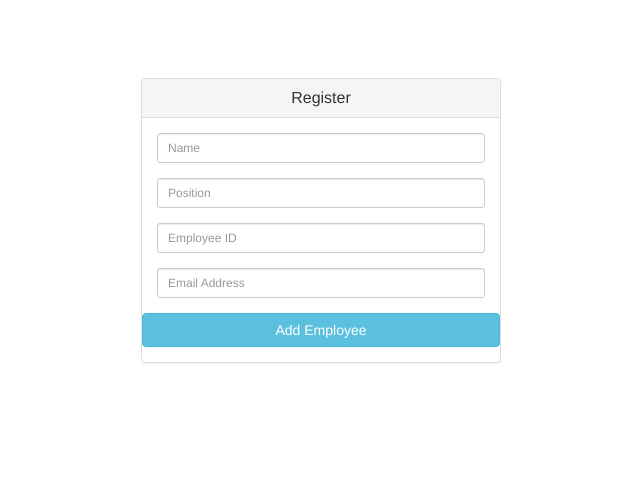
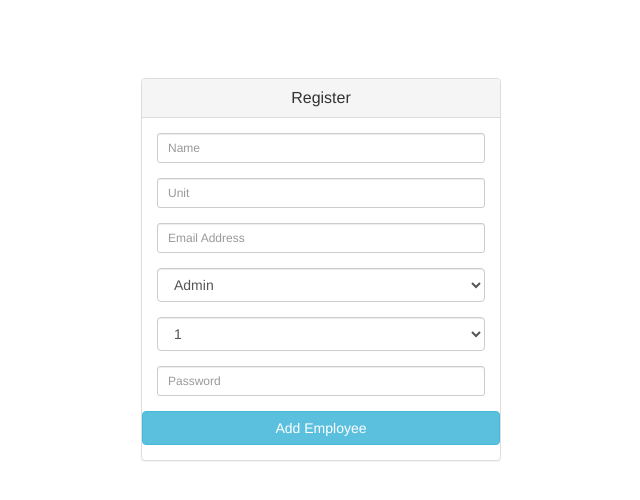
Before and after one commit to ninostephen/egov, a Flask app: page /admin/register in a window 1280 px wide; the page is wider, and only the part inside the window is pictured. Shown: the part 242-742 px from the top of that part, without its empty margins (629-1269 px from the left). Run offline with Flask 2, Linux system fonts and the light colour scheme; some libraries are stand-ins or nearby versions.

Commit message:
included neccessary form fields in register official\admin page

```diff
--- a/templates/admin/adminlogin.html
+++ b/templates/admin/adminlogin.html
@@ -26,7 +26,7 @@
 	</nav-->
 	<!-- ////////////////// Content /////////////////////////////////////// -->
 	<main role="main" class="col-md-9 ml-sm-auto col-lg-10 pt-3 px-4">
-		<div class="container" style="margin: 50px 0 0 300px ;">
+		<div class="container" style="margin: 50px 0 0 250px ;">
 			<div class="row centered-form">
 				<div class="col-xs-12 col-sm-8 col-md-4 col-sm-offset-2 col-md-offset-4">
 					<div class="panel panel-default">
@@ -59,7 +59,7 @@
 		<div class="container">
 			<span class="text-muted">
 				<br>
-				<p class="text-center">&copy; 2018 Nino Stephen Mathew</p>
+				<p class="text-center">&copy; 2019 Nino Stephen Mathew and Judin Sunny</p>
 			</span>
 		</div>
 	</footer>
--- a/templates/admin/register.html
+++ b/templates/admin/register.html
@@ -24,13 +24,38 @@
 								<input type="text" name="name"  class="form-control input-sm" placeholder="Name">
 							</div>
 							<div class="form-group">
-								<input type="text" name="pos"  class="form-control input-sm" placeholder="Position">
+								<input type="text" name="unit"  class="form-control input-sm" placeholder="Unit">
 							</div>
 							<div class="form-group">
-								<input type="tetx" name="emp_id" id="E_Id" class="form-control input-sm" placeholder="Employee ID">
+								<input type="email" name="email" id="email" class="form-control input-sm" placeholder="Email Address">
+							</div>
+							<div class="row">
+								<div class="col-xs-4 col-sm-4 col-md-12">
+										<div class="form-group">
+											<!--div class="col-xs-2"-->
+												<select class="form-control" name="type" >
+															<option value="admin">Admin</option>
+															<option value="official">Official</option>
+													</select>
+												<!--/div-->
+										</div>
+								</div>
+							</div>
+							<div class="row">
+								<div class="col-xs-4 col-sm-4 col-md-12">
+										<div class="form-group">
+											<!--div class="col-xs-2"-->
+												<select class="form-control" name="grade" >
+															<option value="1">1</option>
+															<option value="2">2</option>
+															<option value="3">3</option>
+													</select>
+												<!--/div-->
+										</div>
+								</div>
 							</div>
 							<div class="form-group">
-								<input type="email" name="email" id="P_No" class="form-control input-sm" placeholder="Email Address">
+								<input type="password" name="password" id="password" class="form-control input-sm" placeholder="Password">
 							</div>
 							<div class="row">
 								<input type="submit" value="Add Employee" class="btn btn-info btn-block">
```
